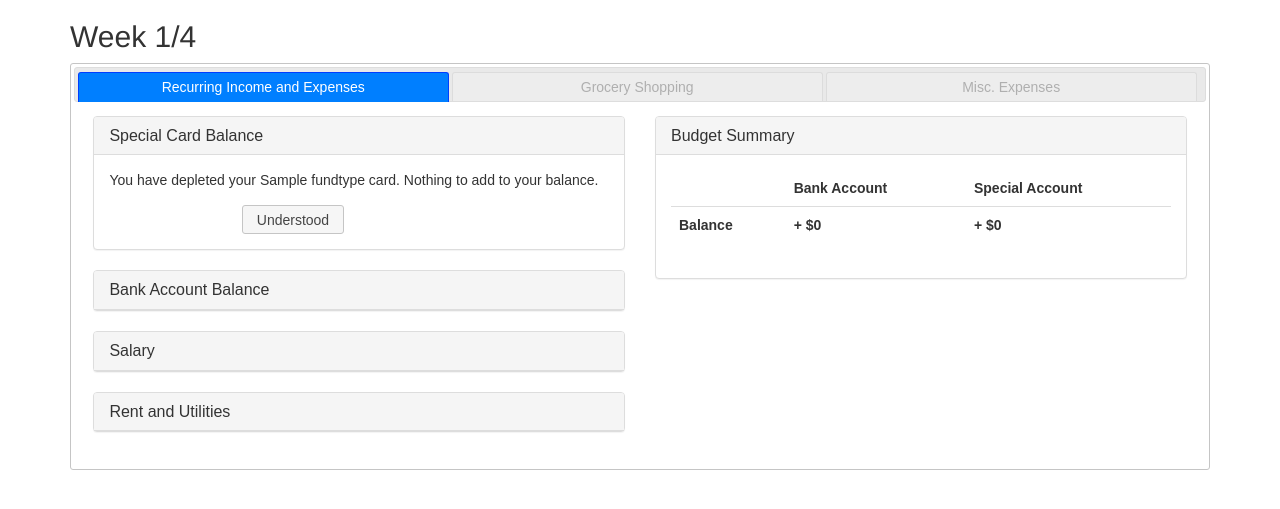
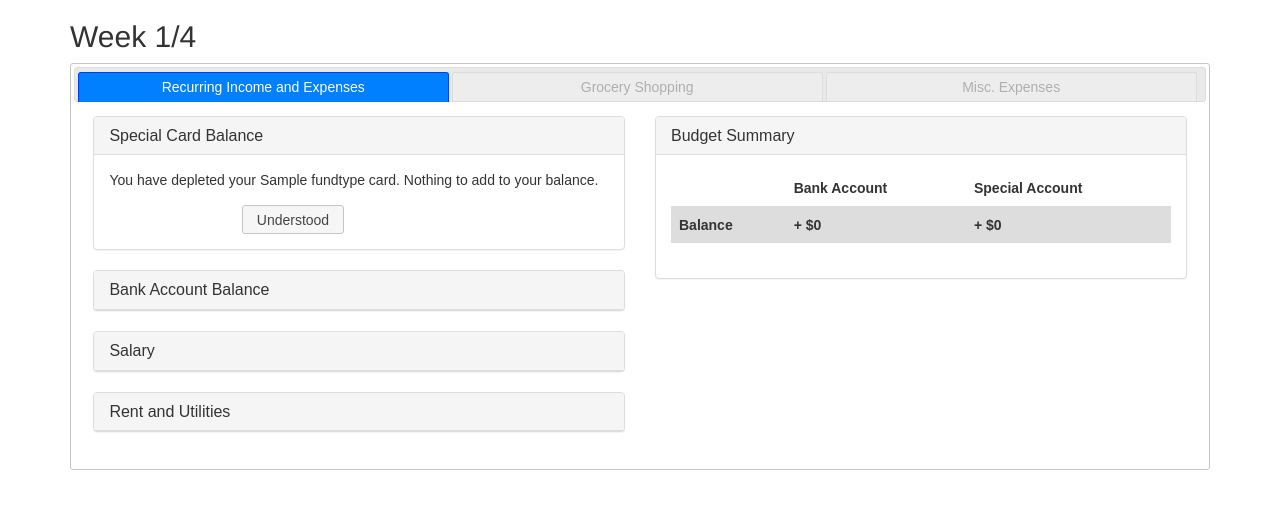
Before and after one commit to QuentinAndre/Flask-Budgeter, a Flask app: template App/templates/Budgeter2.html in a window 1280 px wide. Shown: the top 509 px of the page. Run offline with Flask 2, Linux system fonts and the light colour scheme; the template is opened without the code that fills it: most values are stand-ins (such as "Sample title", 1, 10 or a date in 2020); parts of the project's set-up code (start-up, migrations or seed data) failed here and were passed over; some libraries are stand-ins or nearby versions.

Commit message:
First Commit

```diff
--- a/App/__init__.py
+++ b/App/__init__.py
@@ -5,7 +5,7 @@ from flask_login import LoginManager
 import sys
 app = Flask(__name__)
 app.config.from_object('config')
-heroku = Heroku(app)
+#heroku = Heroku(app)
 print(app.config["SQLALCHEMY_DATABASE_URI"], file=sys.stderr)
 print(app.config.items(), file=sys.stderr)
 login_manager = LoginManager()
--- a/App/static/Budgeter.css
+++ b/App/static/Budgeter.css
@@ -68,3 +68,11 @@
 #totalballs {
 
 }
+
+tfoot {
+    background-color: #dddddd;
+}
+
+tfoot td {
+    background-color: #dddddd;
+}
--- a/App/templates/Budgeter.html
+++ b/App/templates/Budgeter.html
@@ -132,7 +132,7 @@
                                         <tbody>
                                         </tbody>
                                         <tfoot>
-                                        <tr>
+                                        <tr style="border: 1">
                                             <td><b>Balance</b></td>
                                             <td><b>+ $<span class="txt-cardbalance">&nbsp;</span></b></td>
                                             <td><b>+ $<span class="txt-fundbalance">&nbsp;</span></b></td>
--- a/config.py
+++ b/config.py
@@ -1,7 +1,7 @@
 import os
 basedir = os.path.abspath(os.path.dirname(__file__))
 
-#SQLALCHEMY_DATABASE_URI = 'sqlite:///' + os.path.join(basedir, 'Database.db')
-#SQLALCHEMY_MIGRATE_REPO = os.path.join(basedir, 'db_repository')
-#SQLALCHEMY_TRACK_MODIFICATIONS = False
+SQLALCHEMY_DATABASE_URI = 'sqlite:///' + os.path.join(basedir, 'Database.db')
+SQLALCHEMY_MIGRATE_REPO = os.path.join(basedir, 'db_repository')
+SQLALCHEMY_TRACK_MODIFICATIONS = False
 SECRET_KEY = "THISISMYHEROKUAPPBEWARE"
--- a/create_db.py
+++ b/create_db.py
@@ -1,7 +1,5 @@
 from App import db
 from App.views import Response
-from config import SQLALCHEMY_DATABASE_URI
-from config import SQLALCHEMY_MIGRATE_REPO
 
 users = Response.query.all()
 for user in users:
--- a/server.py
+++ b/server.py
@@ -2,5 +2,6 @@ from App import app
 import os
 if __name__ == "__main__":
     # Fetch the environment variable (so it works on Heroku):
-    app.run(host='0.0.0.0', port=int(os.environ.get("PORT", 5000)))
+    #app.run(host='0.0.0.0', port=int(os.environ.get("PORT", 5000)))
     #app.run(host='0.0.0.0', debug=True)
+    app.run(port=int(os.environ.get("PORT", 5000)))
```
Also changed, not shown: Database.db.
